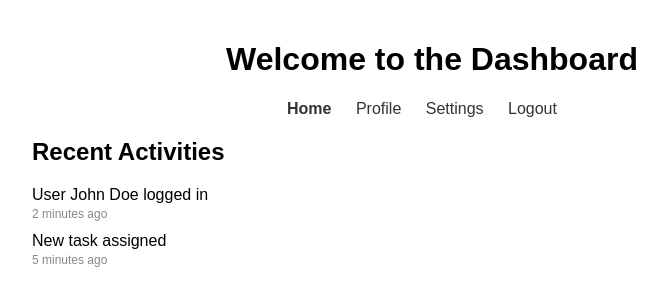
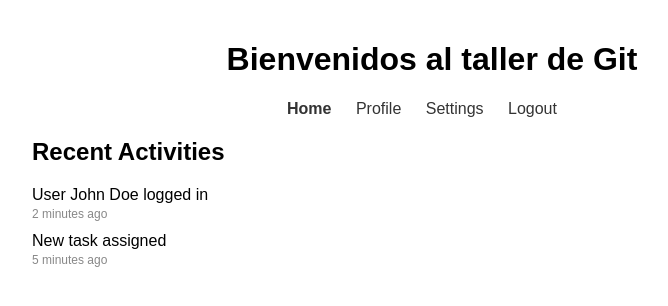
Before and after one commit to camiloAndres400/clase-git, a plain HTML site: page index.html in a window 1280 px wide. Shown: the whole page, without its empty margins (208-876 px from the left). Drawn offline with Linux system fonts and the light colour scheme.

Commit message:
Update index.html
Se cambio el titulo

```diff
--- a/index.html
+++ b/index.html
@@ -62,7 +62,7 @@
 <body>
 <div class="container">
     <header>
-        <h1>Welcome to the Dashboard</h1>
+        <h1>Bienvenidos al taller de Git</h1>
         <nav>
             <ul>
                 <li><a href="#" class="active">Home</a></li>
```
